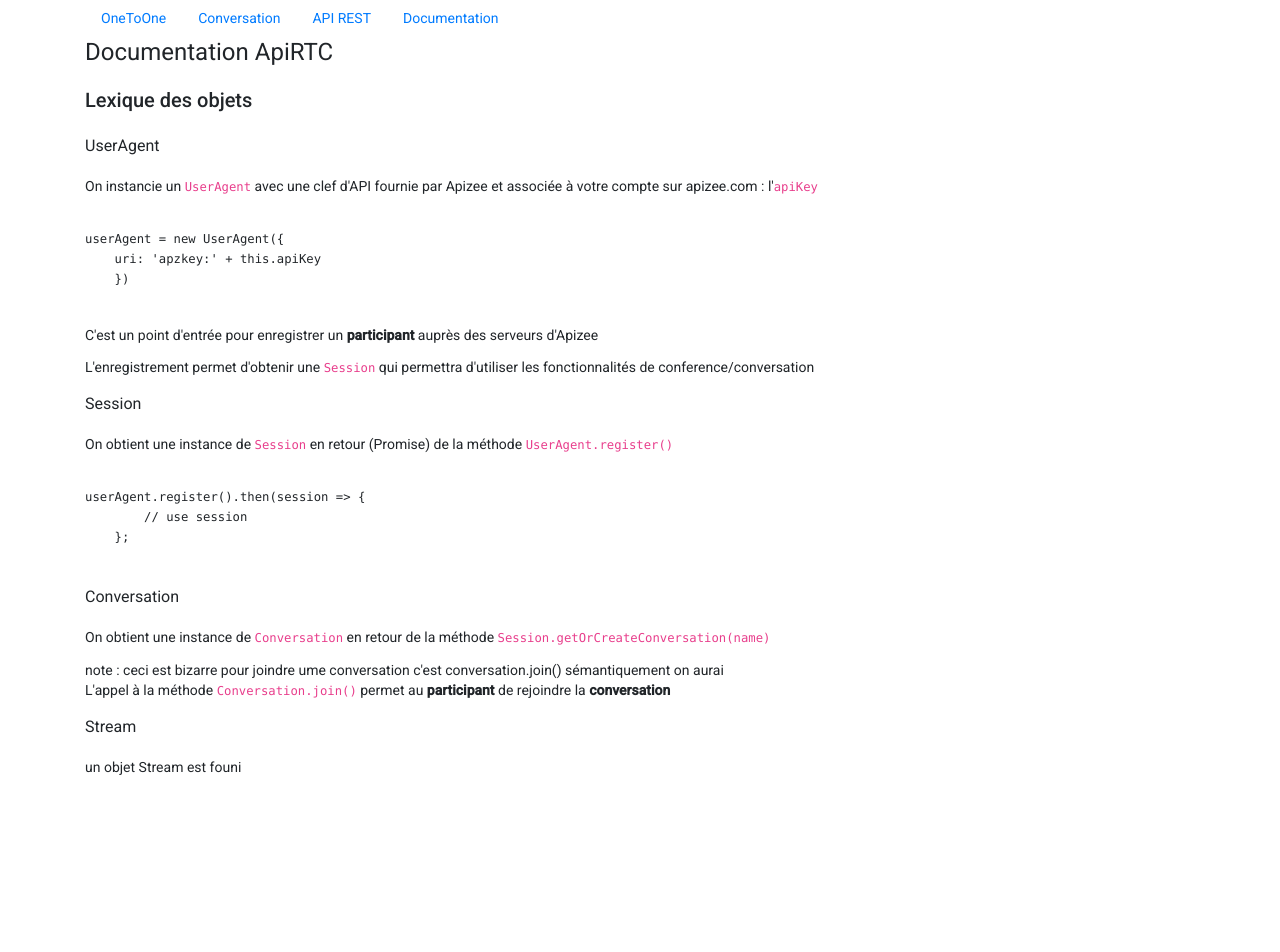
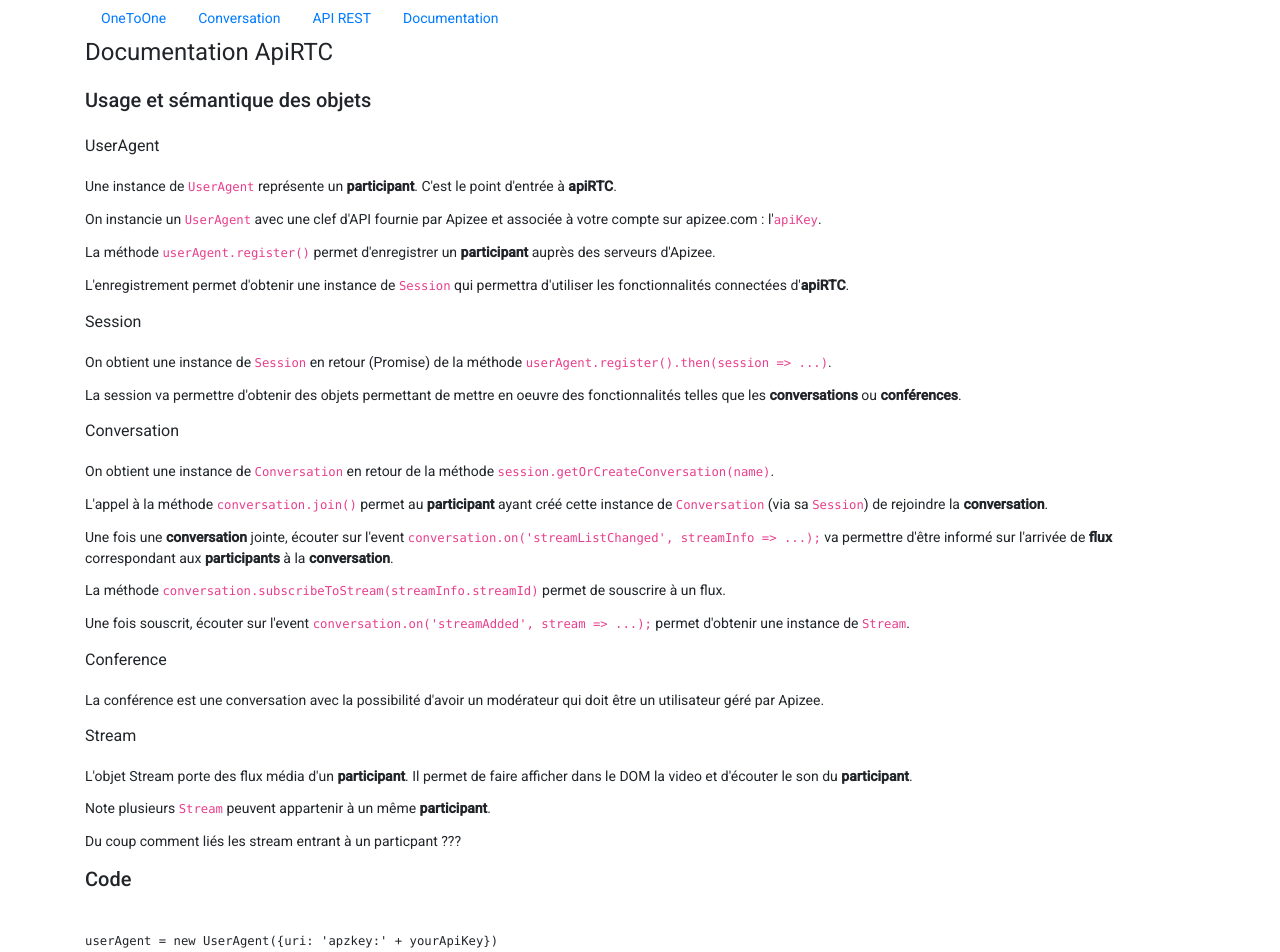
Before and after one commit to kmoyse-apizee/apizee, an Angular app: page /doc in a window 1280 px wide. Shown: the top 952 px of the page. Before the commit the page ends 800 px from the top, so only its background shows below. Built offline with nearby package versions, Linux system fonts and the light colour scheme.

Commit message:
doc and updates

```diff
--- a/src/app/api-rtc/conversation/conversation.component.html
+++ b/src/app/api-rtc/conversation/conversation.component.html
@@ -12,7 +12,9 @@
                     class="bi bi-box-arrow-in-right"></i></button>
         </form>
 
-        <p *ngIf="registered">{{confUrl}}&nbsp;<button mat-raised-button color="primary" [cdkCopyToClipboard]="confUrl"><i class="bi bi-share"></i></button></p>
+        <p *ngIf="registered">{{confUrl}}&nbsp;<button mat-raised-button color="primary" [cdkCopyToClipboard]="confUrl"><i class="bi bi-share"></i></button>
+            <button mat-raised-button color="primary" (click)="!joined?join():leave()" [disabled]="!registered">{{!joined?'Join':'Leave'}}</button></p>
+
     </div>
 
     <div class="card">
@@ -63,9 +65,11 @@
                 <legend id="my-mic">Microphone</legend>
             </div>
 
-            <!-- [disabled]="!registered||joined" -->
-            <button mat-raised-button color="primary" (click)="!joined?join():leave()" [disabled]="!registered">{{!joined?'Join':'Leave'}}</button>
-            <button mat-raised-button color="primary" (click)="publish()">Publish</button>
+            <button mat-raised-button color="primary" (click)="createStream()">createStream</button>
+            <!-- publishInPrgs -->
+            <button mat-raised-button color="primary" (click)="!published?publish():unpublish()" [disabled]="!joined||publishInPrgs">{{!published?'Publish':'Unpublish'}}
+                <span *ngIf="publishInPrgs" class="spinner-border text-light" role="status"></span></button> &nbsp;
+            <button mat-raised-button color="warn" (click)="destroy()">Destroy</button>
         </div>
     </div>
 
--- a/src/app/api-rtc/conversation/conversation.component.ts
+++ b/src/app/api-rtc/conversation/conversation.component.ts
@@ -38,10 +38,14 @@
 
   // Local participant
   localParticipant: Participant;
+  published = false;
+  publishInPrgs = false;
+
 
   participants: Array<Participant> = new Array();
   participantsByStreamId: Object = {};
   participantsByCallId: Object = {};
+
 
   get confName() {
     return this.formGroup.get('confName') as FormControl;
@@ -261,10 +265,15 @@
     }
   }
 
-  publish(): void {
-    console.log("publish()");
+  destroy(): void {
     if (this.conversation) {
+      console.info('Destroy conversation');
+      this.conversation.destroy();
+    }
+  }
 
+  createStream(): void {
+    console.log("createStream()");
     // TODO : I was following tutorial at https://dev.apirtc.com/tutorials/conferencing/conf
     // but I was stucked here because I lacked to correct way to create a stream
     // The doc redirects to other tutorials but this is even less clear...
@@ -412,12 +421,34 @@
         // so I had to do :
         stream.attachToElement(this.localVideoRef.nativeElement);
 
+
+      }).catch(err => {
+        console.error('createStream error', err);
+      });
+  }
+
+  publish(): void {
+    console.log("publish()");
+
+    const stream = this.localParticipant.getStream();
+
+    if (this.conversation) {
       // Publish your own stream to the conversation
-          this.conversation.publish(stream, null);
+      this.publishInPrgs = true;
+      this.conversation.publish(stream, null).then(stream => {
+        this.published = true;
+        this.publishInPrgs = false;
+      }).catch(err => {
+        console.error('publish error', err);
+        this.publishInPrgs = false;
       });
+    }
+  }
 
-
-
+  unpublish(): void {
+    if (this.conversation) {
+      // https://apizee.atlassian.net/browse/APIRTC-863
+      this.conversation.unpublish(this.localParticipant.getStream(), null);
     }
   }
 
--- a/src/app/api-rtc/one-to-one/one-to-one.component.ts
+++ b/src/app/api-rtc/one-to-one/one-to-one.component.ts
@@ -13,7 +13,7 @@
   @ViewChild("remoteVideo") remoteVideoRef: ElementRef;
 
   // apiRTC objects
-  userAgent:any;
+  userAgent: any;
   session: any;
 
   uuid: string;
@@ -32,8 +32,6 @@
 
   ngOnInit(): void {
 
-    const self = this;
-
     this.userAgent.register({
       id: this.uuid // OPTIONAL // This is used for setting userId
     }).then(session => {
@@ -46,20 +44,20 @@
         //if (e.sender === activeContact) {
         //    $('#message-list').append('<li><b>' + e.sender.getId() + '</b> : ' + e.content + '</li>');
         //}
-        self.in_message = e.content ? e.content : null;
+        this.in_message = e.content ? e.content : null;
         console.log("session1::on.contactMessage|" + JSON.stringify(e))
       });
 
 
-      this.session.on('incomingCall', function (invitation) {
+      this.session.on('incomingCall', invitation => {
         console.log("MAIN - incomingCall");
         //==============================
         // ACCEPT CALL INVITATION
         //==============================
         invitation.accept()
-          .then(function (call) {
-            self._call = call;
-            self.setCallListeners(call);
+          .then(call => {
+            this._call = call;
+            this.setCallListeners(call);
 
             //TODO
             //addHangupButton(call.getId());
@@ -68,7 +66,7 @@
         //document.getElementById('hangup').style.display = 'inline-block';
       })
 
-      this.session.on("incomingScreenSharingCall", function (call) { //When client receives an screenSharing call from another user
+      this.session.on("incomingScreenSharingCall", call => { //When client receives an screenSharing call from another user
         console.log("screenSharing received from :", call.getContact().id);
         //setCallListeners(call);
         //TODO
--- a/src/app/api-rtc/participant.ts
+++ b/src/app/api-rtc/participant.ts
@@ -37,7 +37,7 @@
     }
 
     public getStream(): any {
-        return this.stream
+        return this.stream;
     }
 
     public setSpeaking(isSpeaking: boolean) {
--- a/src/app/documentation/documentation.component.html
+++ b/src/app/documentation/documentation.component.html
@@ -2,39 +2,59 @@
 
     <h1>Documentation ApiRTC</h1>
 
-    <h2>Lexique des objets</h2>
+    <h2>Usage et sémantique des objets</h2>
 
     <h3>UserAgent</h3>
-    <p>On instancie un <code>UserAgent</code> avec une clef d'API fournie par Apizee et associée à votre compte sur apizee.com : l'<code>apiKey</code></p>
+    <p>Une instance de <code>UserAgent</code> représente un <strong>participant</strong>. C'est le point d'entrée à <strong>apiRTC</strong>.</p>
 
-    <pre><code>
-userAgent = new UserAgent(&#123;
-    uri: 'apzkey:' + this.apiKey
-    &#125;)
-    </code></pre>
+    <p>On instancie un <code>UserAgent</code> avec une clef d'API fournie par Apizee et associée à votre compte sur apizee.com : l'<code>apiKey</code>.</p>
 
-    <p>C'est un point d'entrée pour enregistrer un <strong>participant</strong> auprès des serveurs d'Apizee</p>
-    <p>L'enregistrement permet d'obtenir une <code>Session</code> qui permettra d'utiliser les fonctionnalités de conference/conversation
+    <p>La méthode <code>userAgent.register()</code> permet d'enregistrer un <strong>participant</strong> auprès des serveurs d'Apizee.</p>
+    <p>L'enregistrement permet d'obtenir une instance de <code>Session</code> qui permettra d'utiliser les fonctionnalités connectées d'<strong>apiRTC</strong>.
     </p>
 
     <h3>Session</h3>
     <p>On obtient une instance de <code>Session</code> en retour (Promise) de la méthode
-        <code>UserAgent.register()</code></p>
-    <pre><code>
-userAgent.register().then(session => &#123;
-        // use session
-    &#125;;
-    </code></pre>
+        <code>userAgent.register().then(session => ...)</code>.
+    </p>
+    <p>La session va permettre d'obtenir des objets permettant de mettre en oeuvre des fonctionnalités telles que les
+        <strong>conversations</strong> ou <strong>conférences</strong>.
+    </p>
 
     <h3>Conversation</h3>
     <p>On obtient une instance de <code>Conversation</code> en retour de la méthode
-        <code>Session.getOrCreateConversation(name)</code></p>
-    note : ceci est bizarre pour joindre ume conversation c'est conversation.join() sémantiquement on aurai
-    <p>L'appel à la méthode <code>Conversation.join()</code> permet au <strong>participant</strong> de rejoindre la
-        <strong>conversation</strong></p>
-    <!-- <h3>Conference</h3> -->
+        <code>session.getOrCreateConversation(name)</code>.
+    </p>
+
+    <!-- note : ceci est bizarre  à explique pour joindre ume conversation c'est conversation.join() sémantiquement on aurait -->
+    <!-- pu préférer que un User joigne la conversation -->
+    <p>L'appel à la méthode <code>conversation.join()</code> permet au <strong>participant</strong> ayant créé cette instance de <code>Conversation</code> (via sa <code>Session</code>) de rejoindre la
+        <strong>conversation</strong>.
+    </p>
+
+    <p>Une fois une <strong>conversation</strong> jointe, écouter sur l'event
+        <code>conversation.on('streamListChanged', streamInfo => ...);</code> va permettre d'être informé sur l'arrivée de <strong>flux</strong> correspondant aux <strong>participants</strong> à la <strong>conversation</strong>.
+    </p>
+
+    <p>La méthode <code>conversation.subscribeToStream(streamInfo.streamId)</code> permet de souscrire à un flux.</p>
+    <p>Une fois souscrit, écouter sur l'event <code>conversation.on('streamAdded', stream => ...);</code> permet d'obtenir une instance de <code>Stream</code>.</p>
+
+
+    <h3>Conference</h3>
+    <p>La conférence est une conversation avec la possibilité d'avoir un modérateur qui doit être un utilisateur géré par Apizee.</p>
 
     <h3>Stream</h3>
-    <p>un objet Stream est founi</p>
+    <p>L'objet Stream porte des flux média d'un <strong>participant</strong>. Il permet de faire afficher dans le DOM la video et d'écouter le son du <strong>participant</strong>.</p>
+    <p>Note plusieurs <code>Stream</code> peuvent appartenir à un même <strong>participant</strong>.</p>
+    <p>Du coup comment liés les stream entrant à un particpant ???</p>
 
+    <h2>Code</h2>
+
+    <pre><code>
+userAgent = new UserAgent(&#123;uri: 'apzkey:' + yourApiKey&#125;)
+userAgent.register().then(session => &#123;
+    conversation = session.getOrCreateConversation('conversationName');
+    //...
+    &#125;;
+</code></pre>
 </div>
```
Lines whose indentation alone changed are shown as unchanged.
